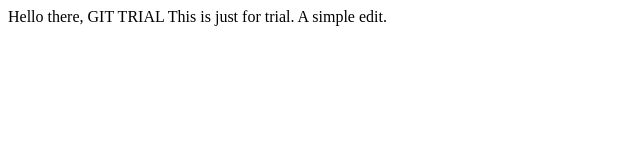
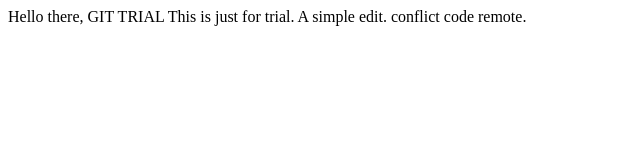
Before and after one commit to omkar607/EDX_L0, a plain HTML site: page index.html in a window 1280 px wide. Shown: the whole page, without its empty margins (0-640 px from the left). Drawn offline with Linux system fonts and the light colour scheme.

Commit message:
Update index.html

```diff
--- a/index.html
+++ b/index.html
@@ -4,5 +4,6 @@
     </head>
     <body>
         This is just for trial. A simple edit.
+        conflict code remote.
     </body>
 </html>
```
